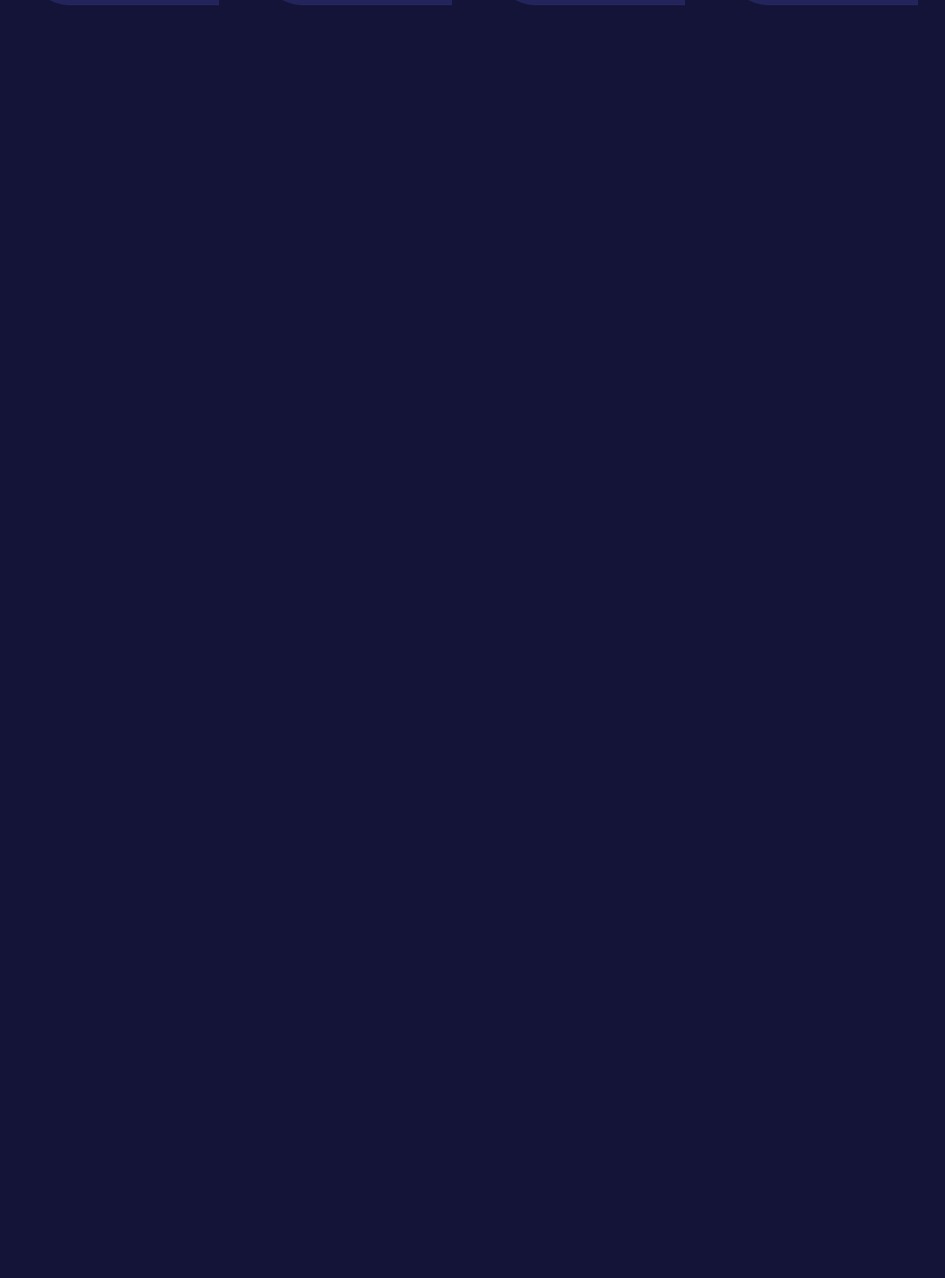
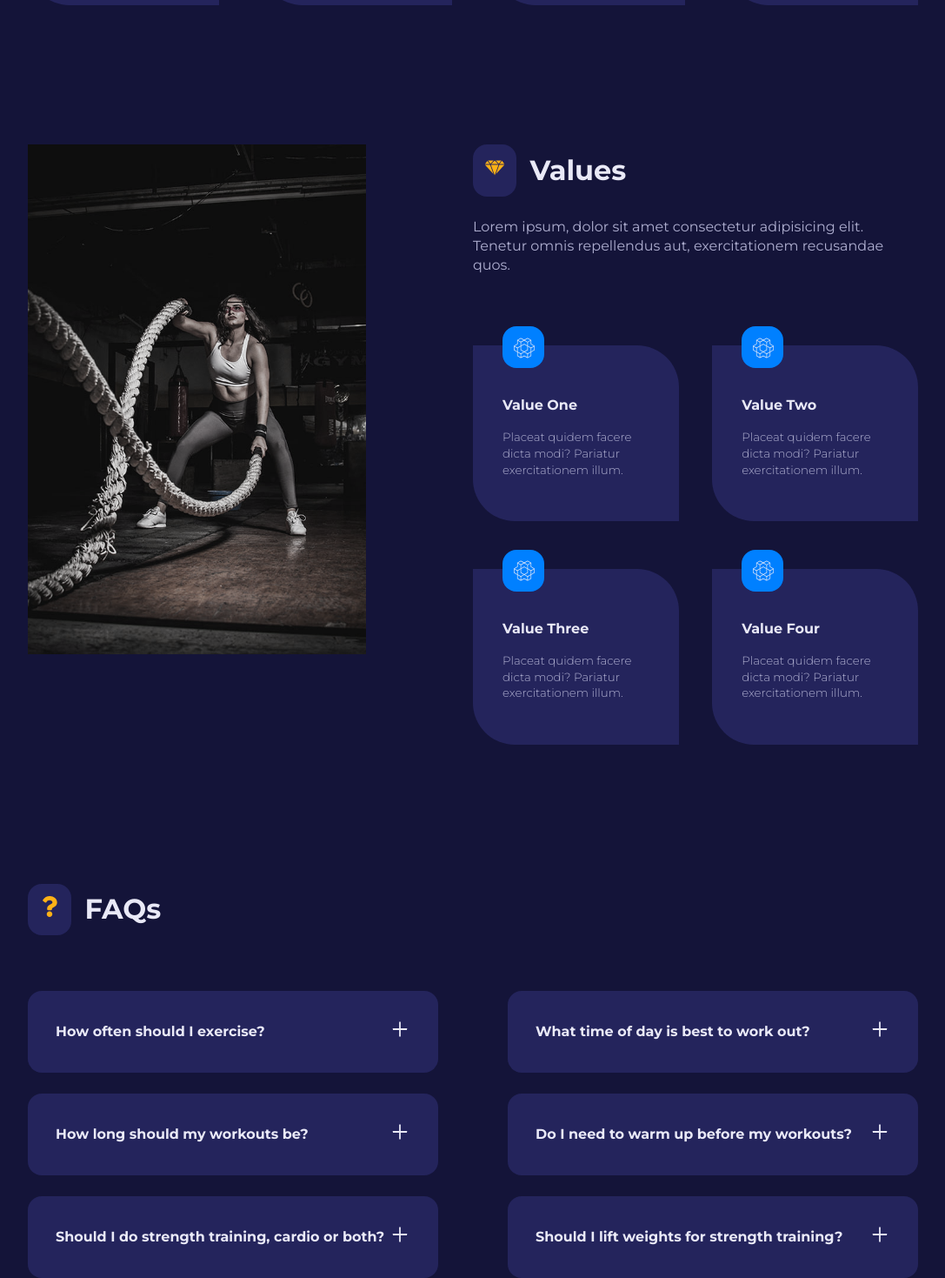
Before and after one commit to mishadiatel/react-website-vawulens, a React (Create React App) app: page / in a window 1280 px wide. Shown: the part 1320-2789 px from the top of the page at 87% size, without its empty margins (96-1183 px from the left). Before the commit the page ends 1326 px from the top, so only its background shows below. Built offline with nearby package versions, Linux system fonts and the light colour scheme.

Commit message:
added and styles values and FAQs components

```diff
--- /dev/null
+++ b/src/components/FAQ.jsx
@@ -0,0 +1,23 @@
+import { useState } from "react";
+import { AiOutlineMinus, AiOutlinePlus } from "react-icons/ai";
+
+const FAQ = ({ question, answer }) => {
+  const [isAnswerShowing, setIsAnswerShowing] = useState(false);
+
+  return (
+    <article
+      className="faq"
+      onClick={() => setIsAnswerShowing((prevState) => !prevState)}
+    >
+      <div>
+        <h4>{question}</h4>
+        <button className="faq__icon">
+          {isAnswerShowing ? <AiOutlineMinus /> : <AiOutlinePlus />}
+        </button>
+      </div>
+      {isAnswerShowing && <p>{answer}</p>}
+    </article>
+  );
+};
+
+export default FAQ;
--- /dev/null
+++ b/src/components/FAQs.jsx
@@ -0,0 +1,21 @@
+import { FaQuestion } from "react-icons/fa";
+import { faqs } from "../data";
+import FAQ from "./FAQ";
+import SectionHead from "./SectionHead";
+
+const FAQs = () => {
+  return (
+    <section className="faqs">
+      <div className="container faqs__container">
+        <SectionHead icon={<FaQuestion />} title={"FAQs"} />
+        <div className="faqs__wrapper">
+          {faqs.map(({ id, question, answer }) => {
+            return <FAQ key={id} question={question} answer={answer} />;
+          })}
+        </div>
+      </div>
+    </section>
+  );
+};
+
+export default FAQs;
--- /dev/null
+++ b/src/components/Values.jsx
@@ -0,0 +1,39 @@
+import Image from "../images/values.jpg";
+import SectionHead from "./SectionHead";
+import { GiCutDiamond } from "react-icons/gi";
+import { values } from "../data";
+import Card from "../UI/Card";
+
+const Values = () => {
+  return (
+    <section className="values">
+      <div className="container values__container">
+        <div className="values__left">
+          <div className="values__image">
+            <img src={Image} alt="Values Image" />
+          </div>
+        </div>
+        <div className="values__right">
+          <SectionHead icon={<GiCutDiamond />} title={"Values"} />
+          <p>
+            Lorem ipsum, dolor sit amet consectetur adipisicing elit. Tenetur
+            omnis repellendus aut, exercitationem recusandae quos.
+          </p>
+          <div className="values__wrapper">
+            {values.map(({ id, icon, title, desc }) => {
+              return (
+                <Card key={id} className={"values__value"}>
+                  <span>{icon}</span>
+                  <h4>{title}</h4>
+                  <small>{desc}</small>
+                </Card>
+              );
+            })}
+          </div>
+        </div>
+      </div>
+    </section>
+  );
+};
+
+export default Values;
--- a/src/pages/home/Home.jsx
+++ b/src/pages/home/Home.jsx
@@ -1,5 +1,7 @@
+import FAQs from "../../components/FAQs";
 import MainHeader from "../../components/MainHeader";
 import Programs from "../../components/Programs";
+import Values from "../../components/Values";
 import "./home.css";
 
 const Home = () => {
@@ -7,6 +9,8 @@ const Home = () => {
     <>
       <MainHeader />
       <Programs />
+      <Values />
+      <FAQs />
     </>
   );
 };
--- a/src/pages/home/home.css
+++ b/src/pages/home/home.css
@@ -70,7 +70,75 @@
   justify-content: center;
 }
 
-.programs__program:hover a{
-    background: var(--color-secondary);
-    color: var(--color-gray-600);
+.programs__program:hover a {
+  background: var(--color-secondary);
+  color: var(--color-gray-600);
 }
+
+/* ================ VALUES ==================== */
+
+.values__container {
+  display: grid;
+  grid-template-columns: 38% 50%;
+  gap: 12%;
+}
+
+.values__image {
+  filter: saturate(0.25);
+  transition: var(--transition);
+}
+.values__image:hover {
+  filter: saturate(1);
+}
+
+.values__right > p {
+  margin: 1.5rem 0 5rem;
+}
+.values__wrapper {
+  display: grid;
+  grid-template-columns: 1fr 1fr;
+  gap: 3.4rem 2.4rem;
+}
+
+.card.values__value {
+  padding-top: 3.5rem;
+  text-align: left;
+  position: relative;
+}
+
+.card.values__value span {
+  position: absolute;
+  top: -1.5rem;
+}
+
+/* ================ FAQs ==================== */
+.faqs__wrapper {
+  margin-top: 4rem;
+  display: grid;
+  grid-template-columns: 1fr 1fr;
+  gap: 1.5rem 5rem;
+  align-items: flex-start;
+}
+
+.faq {
+  background: var(--color-gray-500);
+  padding: 2rem;
+  border-radius: 1rem;
+  cursor: pointer;
+}
+
+.faq div{
+  display: flex;
+  justify-content: space-between;
+  align-items: center;
+}
+
+.faq__icon {
+  background: transparent;
+  color: var(--color-gray-100);
+  font-size: 1.5rem;
+}
+
+.faq p{
+  margin-top: 1.5rem;
+}
```
